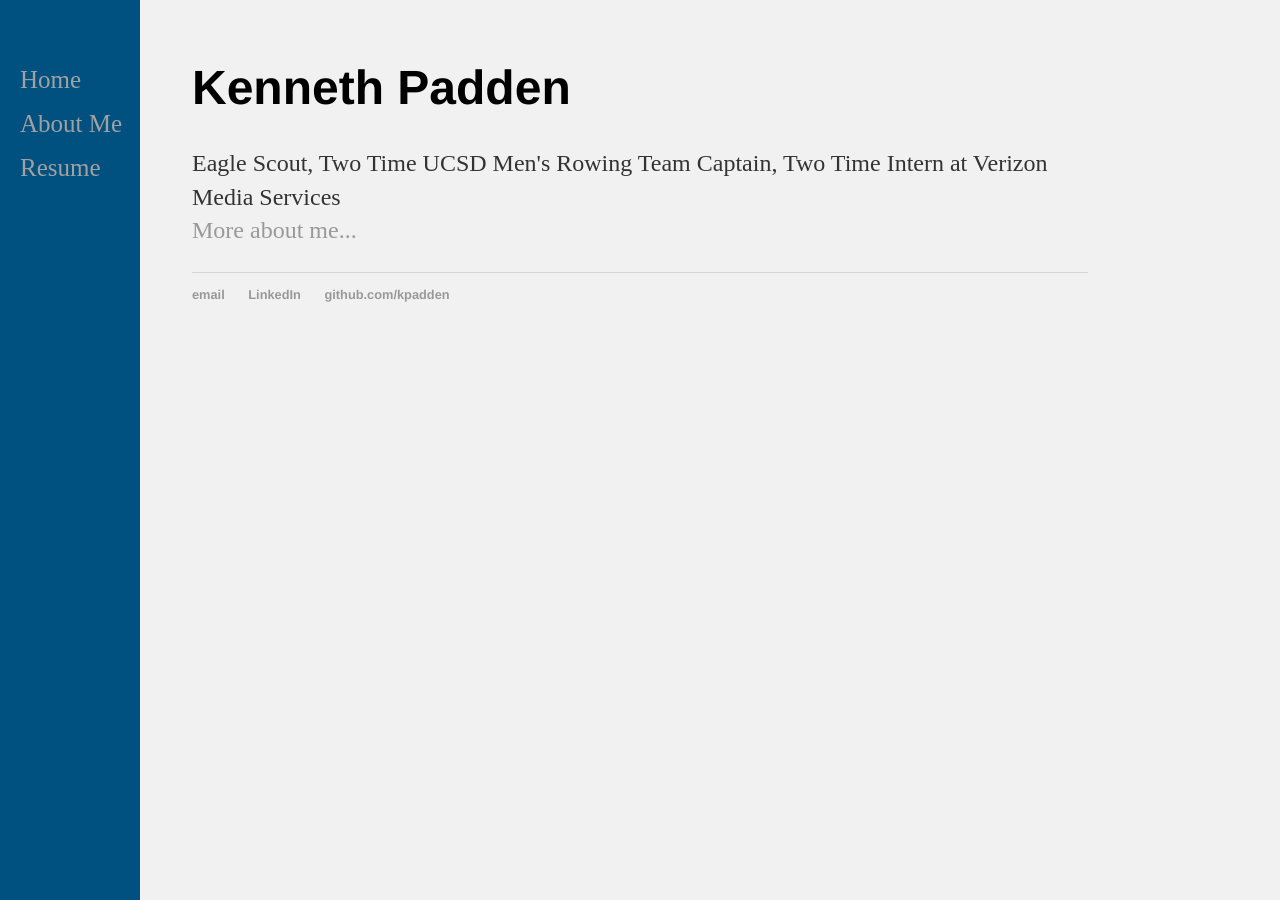
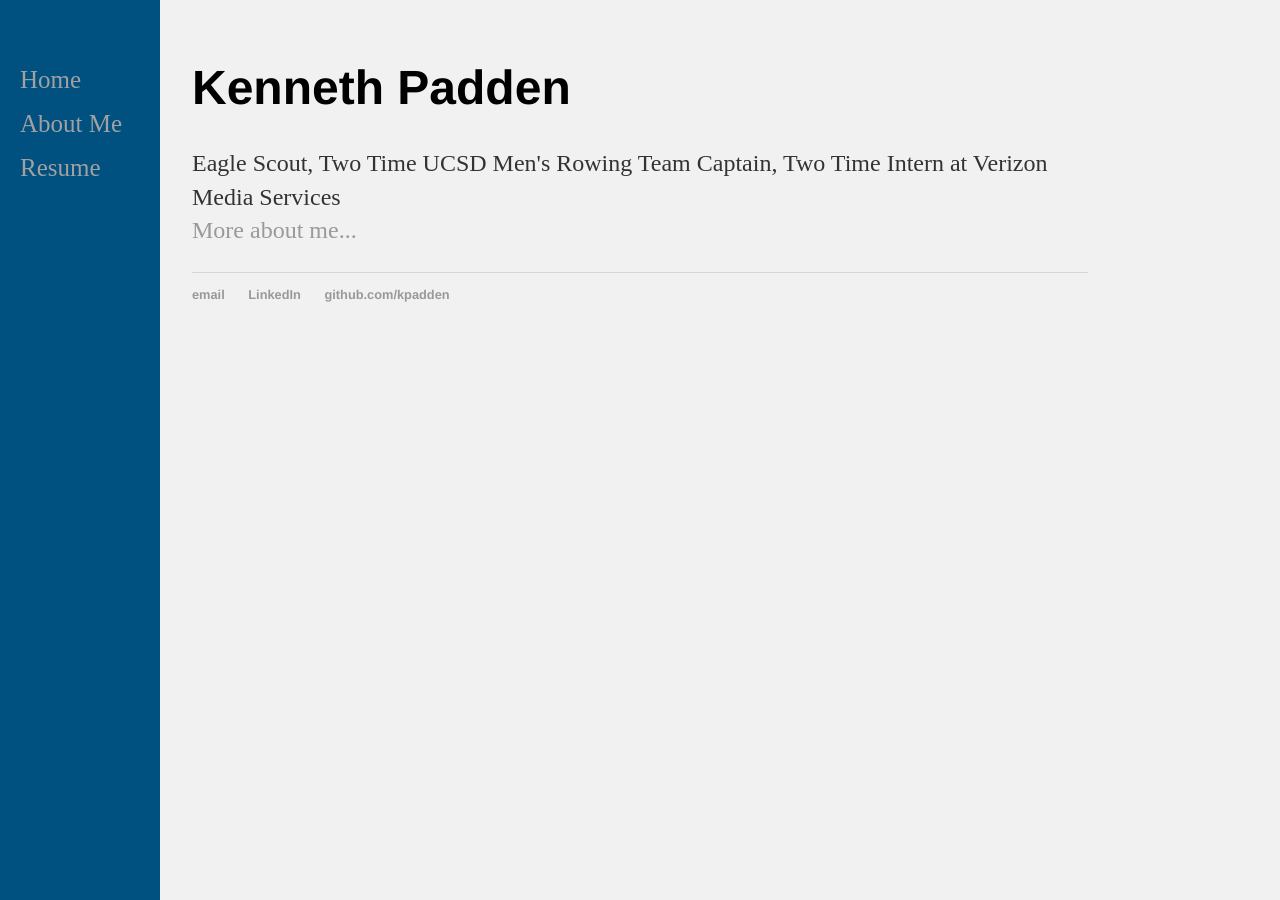
Before and after one commit to kpadden/kpadden.github.io, a Jekyll site: the page built from index.html, in a window 1280 px wide. Built offline with Jekyll 4.4.1, drawn with Linux system fonts in a browser that asks for light colours.

Commit message:
Update main.css

```diff
--- a/css/main.css
+++ b/css/main.css
@@ -6,7 +6,7 @@ body {
 
 .sidenav {
     height: 100%; /* Full-height: remove this if you want "auto" height */
-    width: 140px; /* Set the width of the sidebar */
+    width: 160px; /* Set the width of the sidebar */
     position: fixed; /* Fixed Sidebar (stay in place on scroll) */
     z-index: 1; /* Stay on top */
     top: 0; /* Stay at the top */
```
